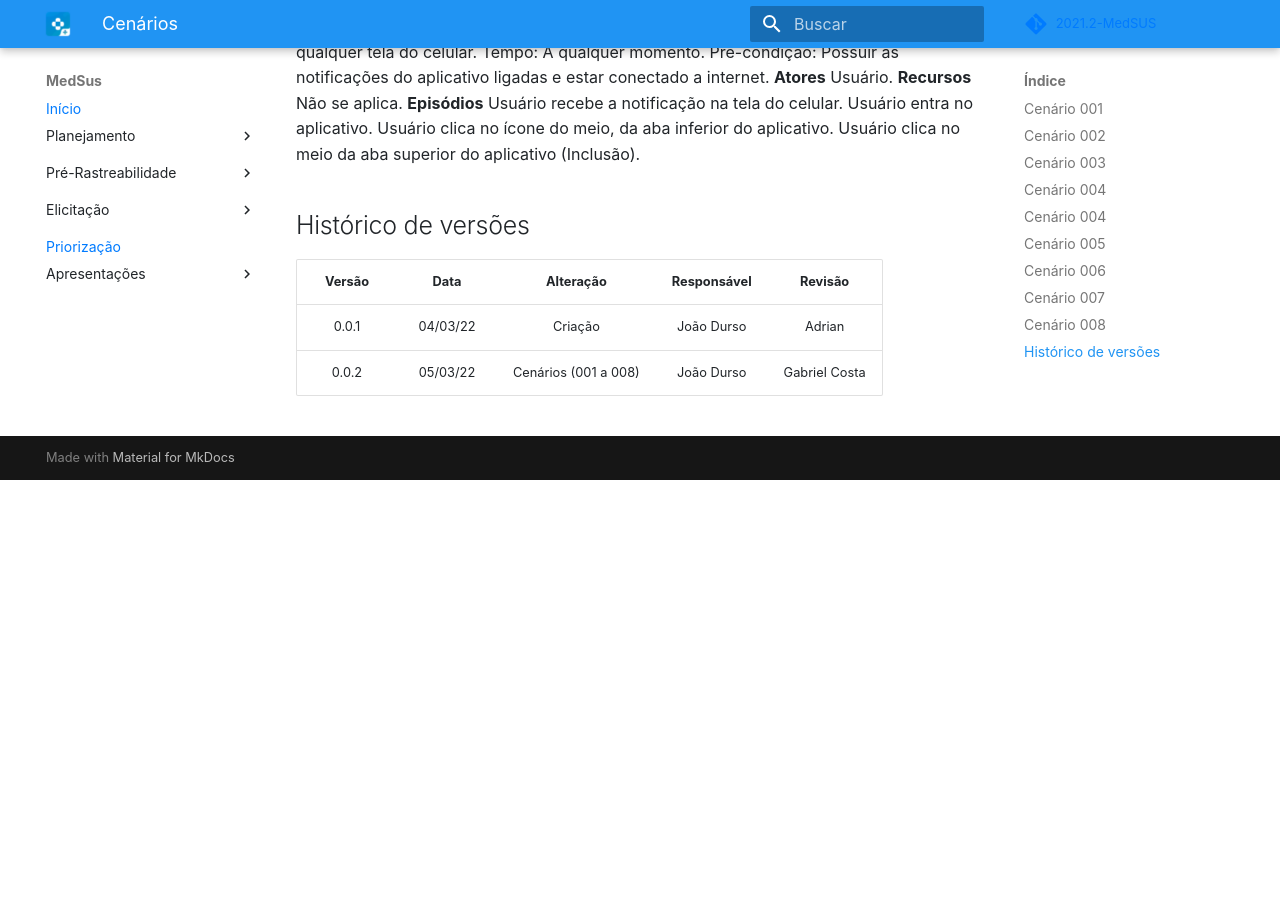
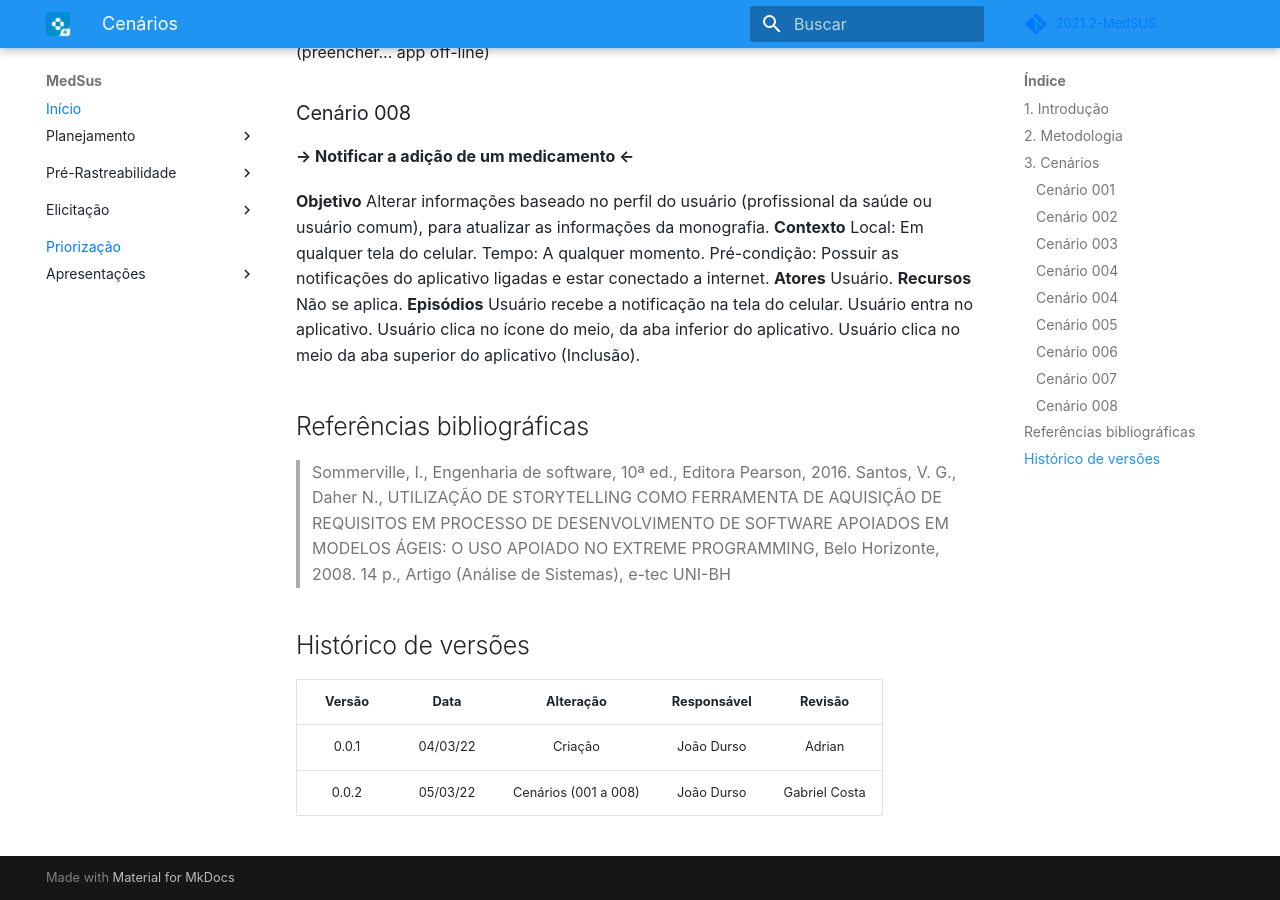
Before and after one commit to Requisitos-de-Software/2021.2-MedSUS, an MkDocs documentation site: the page built from docs/modeling/scenarios.md, in a window 1280 px wide and 900 px high, scrolled down 2382 px. Built offline with MkDocs 1.6.1 and Material for MkDocs 9.7.7, drawn with Linux system fonts in a browser that asks for light colours; some web fonts are replaced; comment, search, counter and statistics services are not loaded; before the commit the page ends 2862 px from its top, so only the background shows below that; some of the changed text lies outside the part shown.

Commit message:
Atualização do arquivo scenarios.md
#22

```diff
--- a/docs/modeling/scenarios.md
+++ b/docs/modeling/scenarios.md
@@ -1,4 +1,17 @@
 # Cenários
+
+## 1. Introdução
+<p style="text-indent: 20px; text-align: justify">
+
+</p>
+
+
+## 2. Metodologia
+<p style="text-indent: 20px; text-align: justify">
+
+</p>
+
+## 3. Cenários
 
 ### Cenário 001
 **-> Pesquisar medicamentos por nome <-**
@@ -162,6 +175,11 @@ Usuário entra no aplicativo.
 Usuário clica no ícone do meio, da aba inferior do aplicativo.
 Usuário clica no meio da aba superior do aplicativo (Inclusão).
 
+## Referências bibliográficas
+
+> Sommerville, I., Engenharia de software, 10ª ed., Editora Pearson, 2016.
+> Santos, V. G., Daher N., UTILIZAÇÃO DE STORYTELLING COMO FERRAMENTA DE AQUISIÇÃO DE REQUISITOS EM PROCESSO DE DESENVOLVIMENTO DE SOFTWARE APOIADOS EM MODELOS ÁGEIS: O USO APOIADO NO EXTREME PROGRAMMING, Belo Horizonte, 2008. 14 p., Artigo (Análise de Sistemas), e-tec UNI-BH
+
 ## Histórico de versões
 
 Versão|Data|Alteração|Responsável|Revisão|
```
